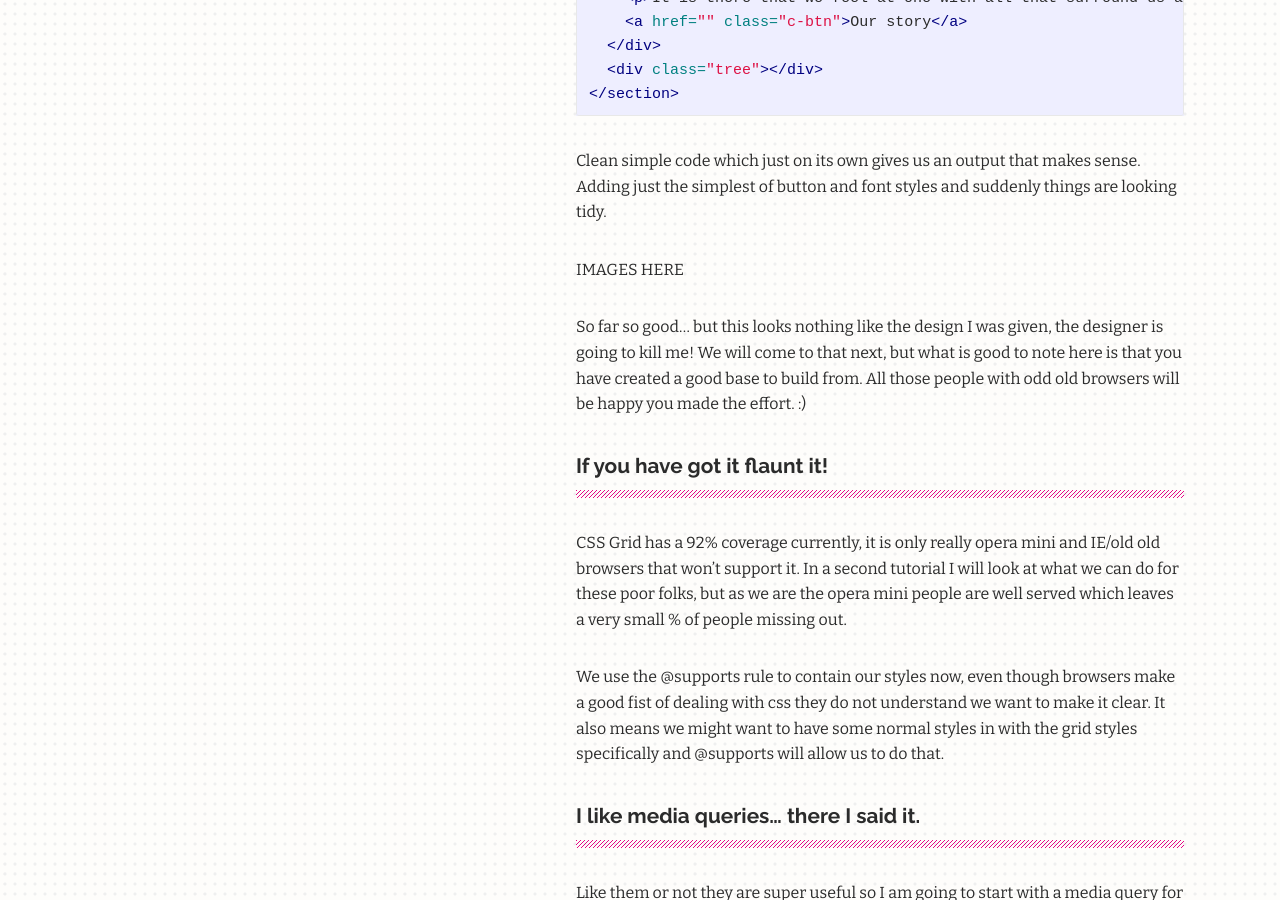
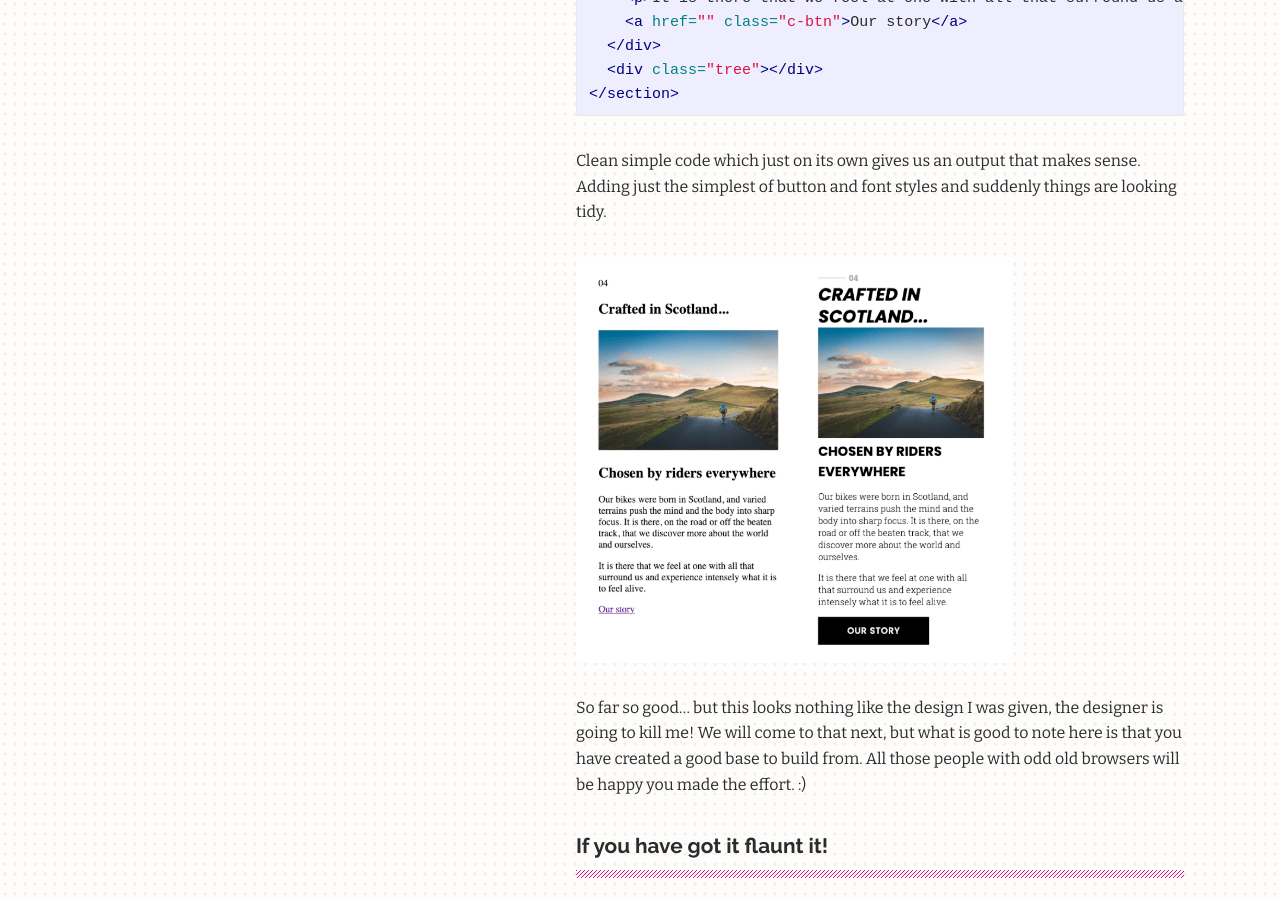
Before and after one commit to maxray/maxray.github.io, a Jekyll site: the page built from blog.html, in a window 1280 px wide and 900 px high, scrolled down 4731 px. Built offline with Jekyll 4.4.1, drawn with Linux system fonts in a browser that asks for light colours.

Commit message:
Updated Creating More Complex Layouts Using Css Grid

```diff
--- a/_posts/2019-11-21-creating-more-complex-layouts-using-css-grid.markdown
+++ b/_posts/2019-11-21-creating-more-complex-layouts-using-css-grid.markdown
@@ -102,7 +102,7 @@
 
 Clean simple code which just on its own gives us an output that makes sense. Adding just the simplest of button and font styles and suddenly things are looking tidy.
 
-IMAGES HERE
+![Simple styling gives good results!](/uploads/css-grid-layouts-simple-style.png "Simple styling gives good results!")
 
 So far so good… but this looks nothing like the design I was given, the designer is going to kill me! We will come to that next, but what is good to note here is that you have created a good base to build from. All those people with odd old browsers will be happy you made the effort. :)
 
```
